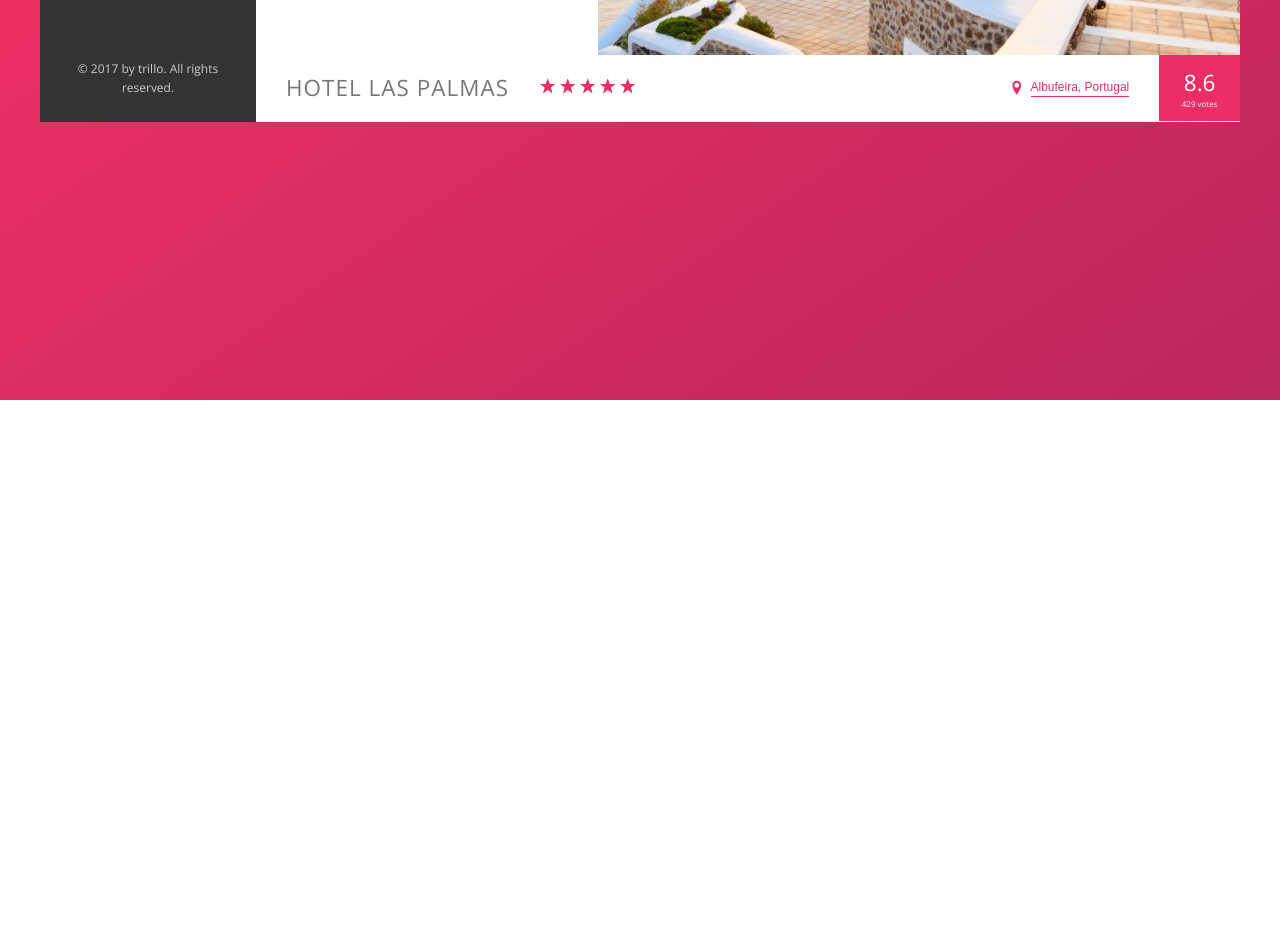
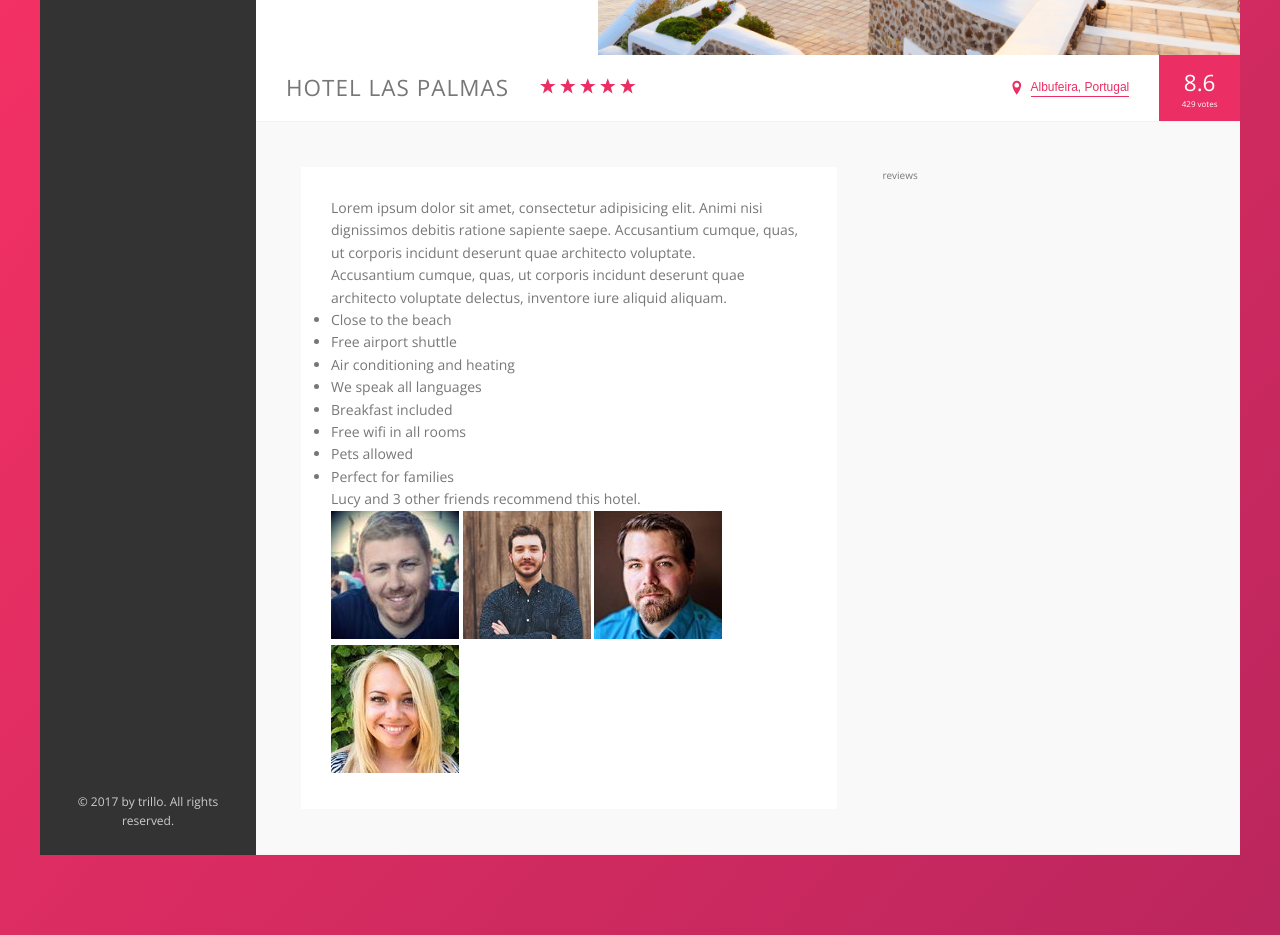
Before and after one commit to Dual1tyxd3v/trillo-advanced-CSS-, a website: page index.html in a window 1280 px wide. Shown: the part 480-1415 px from the top of the page. Before the commit the page ends 880 px from the top, so only its background shows below. Drawn offline with nearby package versions, Linux system fonts and the light colour scheme.

Commit message:
Add details section --WIP

```diff
--- a/index.html
+++ b/index.html
@@ -130,6 +130,40 @@
                             <p class="overview__value">429 votes</p>
                         </div>
                     </div>
+
+                    <div class="details">
+                        <div class="description">
+                            <p class="paragraph">
+                                Lorem ipsum dolor sit amet, consectetur adipisicing elit. Animi nisi dignissimos debitis ratione sapiente saepe. Accusantium cumque, quas, ut corporis incidunt deserunt quae architecto voluptate.
+                            </p>
+                            <p class="paragraph">
+                                Accusantium cumque, quas, ut corporis incidunt deserunt quae architecto voluptate delectus, inventore iure aliquid aliquam.
+                            </p>
+
+                            <ul class="list">
+                                <li class="list__item">Close to the beach</li>
+                                <li class="list__item">Free airport shuttle</li>
+                                <li class="list__item">Air conditioning and heating</li>
+                                <li class="list__item">We speak all languages</li>
+                                <li class="list__item">Breakfast included</li>
+                                <li class="list__item">Free wifi in all rooms</li>
+                                <li class="list__item">Pets allowed</li>
+                                <li class="list__item">Perfect for families</li>
+                            </ul>
+
+                            <div class="recommend">
+                                <p class="recommend__count">Lucy and 3 other friends recommend this hotel.</p>
+                                <div class="recommend__users">
+                                    <img src="./img/user-3.jpg" alt="User 1">
+                                    <img src="./img/user-4.jpg" alt="User 2">
+                                    <img src="./img/user-5.jpg" alt="User 3">
+                                    <img src="./img/user-6.jpg" alt="User 4">
+                                </div>
+                            </div>
+                        </div>
+
+                        <div class="reviews">reviews</div>
+                    </div>
                 </main>
             </div>
         </div>
--- a/sass/_base.scss
+++ b/sass/_base.scss
@@ -21,6 +21,7 @@
   --color-grey-dark-3: #999;
 
   --shadow-dark: 0 2rem 6rem (0, 0, 0, .3);
+  --shadow-light: 0 2rem 5rem (0, 0, 0, .06);
 }
 
 html {
--- a/sass/_layout.scss
+++ b/sass/_layout.scss
@@ -32,3 +32,23 @@
   background-color: #fff;
   flex: 1;
 }
+
+.details {
+  display: flex;
+  padding: 4.5rem;
+  background-color: var(--color-grey-light-1);
+  border-bottom: 1px solid var(--color-grey-light-2);
+}
+
+.description {
+  flex: 0 0 60%;
+  background-color: #fff;
+  box-shadow: var(--shadow-light);
+  font-size: 1.4rem;
+  padding: 3rem;
+  margin-right: 4.5rem;
+}
+
+.reviews {
+  flex: 1;
+}
```
Also changed, not shown: css/style.css, 1 other file.
